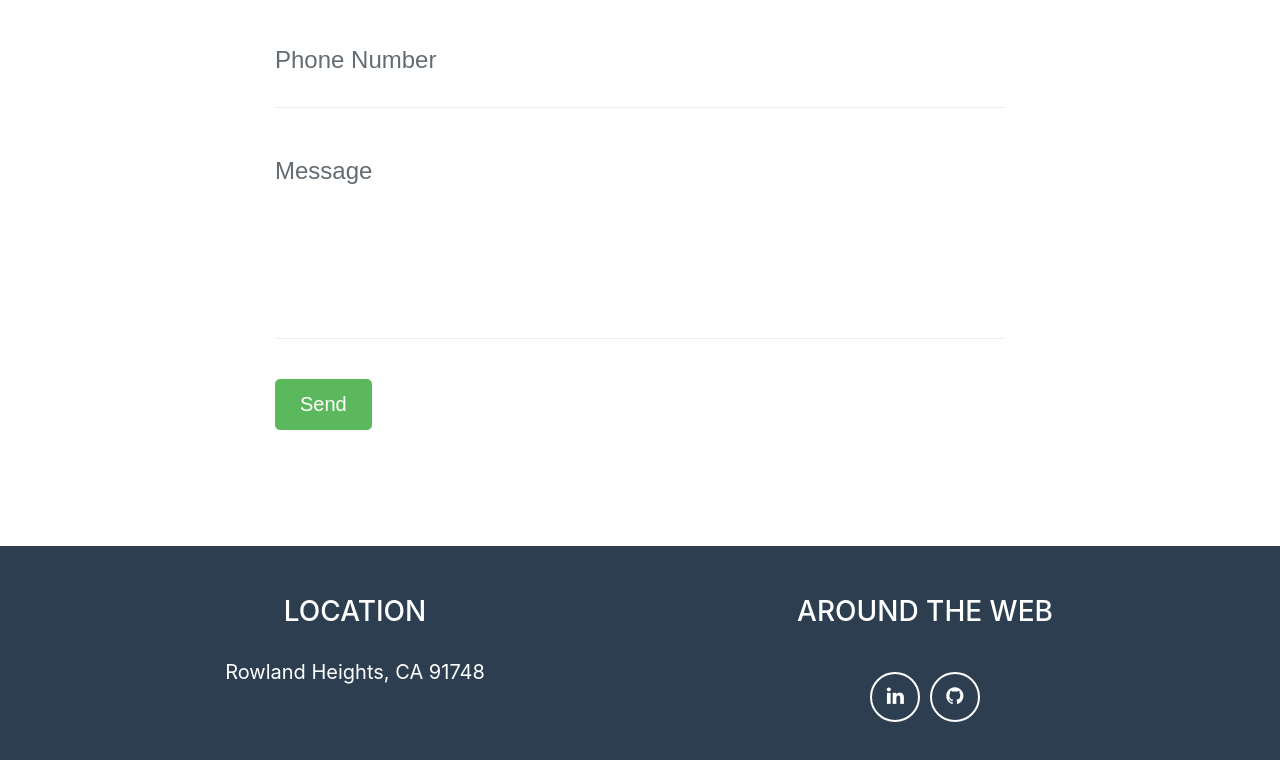
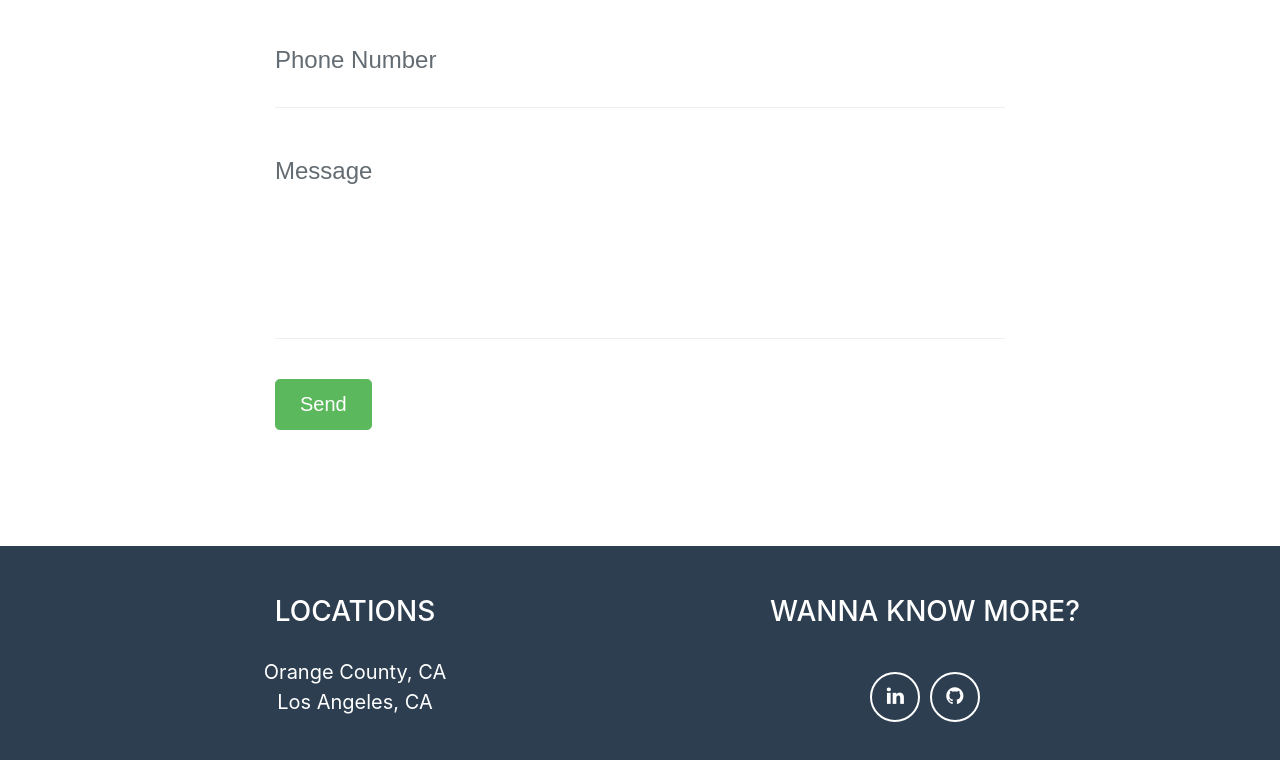
Before and after one commit to JustBriones/justbriones.github.io, a website with bundled scripts: page index.html in a window 1280 px wide. Shown: the part 2746-3506 px from the top of the page. Built offline with nearby package versions, Linux system fonts and the light colour scheme.

Commit message:
edit to locations

```diff
--- a/index.html
+++ b/index.html
@@ -219,11 +219,12 @@
             <div class="container">
                 <div class="row">
                     <div class="footer-col col-md-6">
-                        <h3>Location</h3>
-                        <p>Rowland Heights, CA 91748</p>
+                        <h3>Locations</h3>
+                        <p>Orange County, CA
+                          <br>Los Angeles, CA</p>
                     </div>
                     <div class="footer-col col-md-6">
-                        <h3>Around the Web</h3>
+                        <h3>Wanna know more?</h3>
                         <ul class="list-inline">
                             <!-- <li class="list-inline-item">
                                 <a class="btn-social btn-outline" href="#"><i class="fa fa-fw fa-facebook"></i></a>
```
